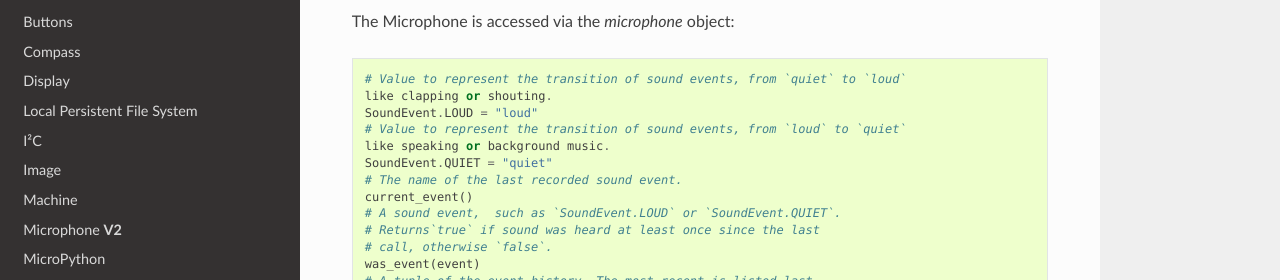
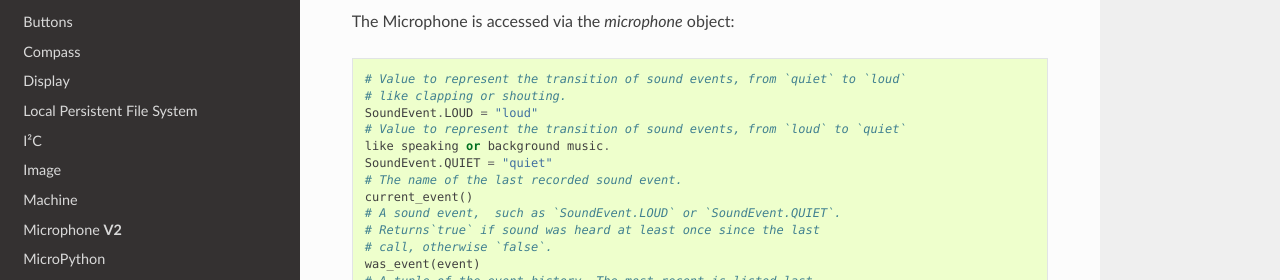
Before and after one commit to bbcmicrobit/micropython, a Sphinx documentation site: the page built from docs/microbit_micropython_api.rst, in a window 1280 px wide and 900 px high, scrolled down 1648 px. Shown: the part 171-451 px from the top of the window. Built offline with Sphinx 7.4.7 and the Read the Docs theme 2.0.0, drawn with Linux system fonts in a browser that asks for light colours; pages that are not in the unit, such as notebooks, are missing from menus.

```diff
--- a/docs/microbit_micropython_api.rst
+++ b/docs/microbit_micropython_api.rst
@@ -79,7 +79,7 @@ Microphone **V2**
 The Microphone is accessed via the `microphone` object::
 
     # Value to represent the transition of sound events, from `quiet` to `loud`
-    like clapping or shouting.
+    # like clapping or shouting.
     SoundEvent.LOUD = "loud"
     # Value to represent the transition of sound events, from `loud` to `quiet`
     like speaking or background music.
```
